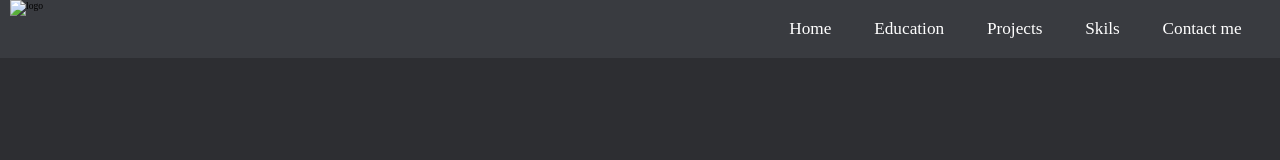
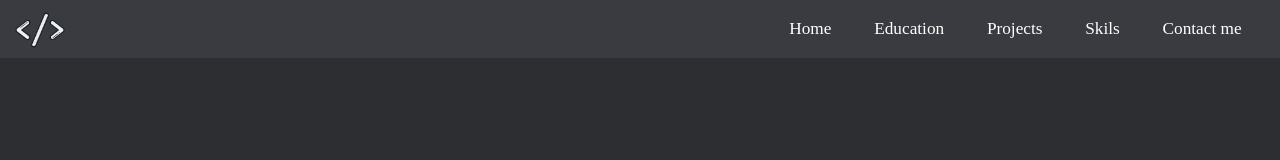
Before and after one commit to prasannakumarvg/portfolio, a plain HTML site: page index.html in a window 1280 px wide. Shown: the top 160 px of the page. Drawn offline with nearby package versions, Linux system fonts and the light colour scheme.

Commit message:
Updeted icon

```diff
--- a/index.html
+++ b/index.html
@@ -10,7 +10,7 @@
   <div class="content">
     <header class="header">
         <nav class="navbar">
-            <img src="icons8-code-10    0.png" alt="logo">
+            <img src="icons8-code-100.png" alt="logo">
             <a href="#home">
                 Home
             </a>
```
